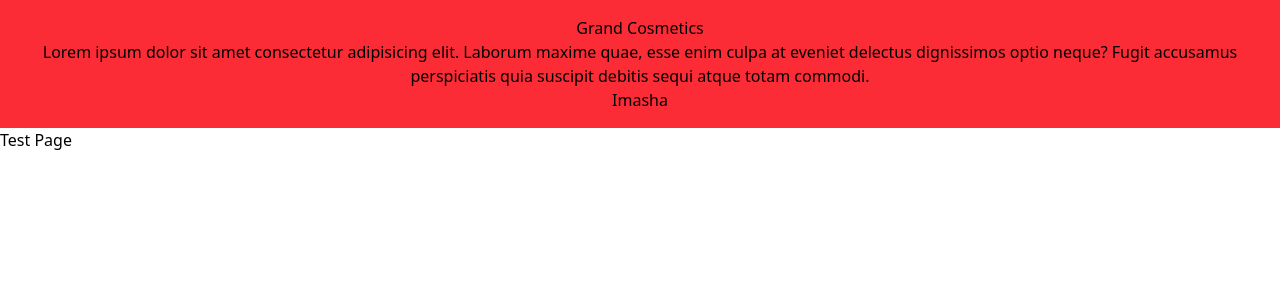
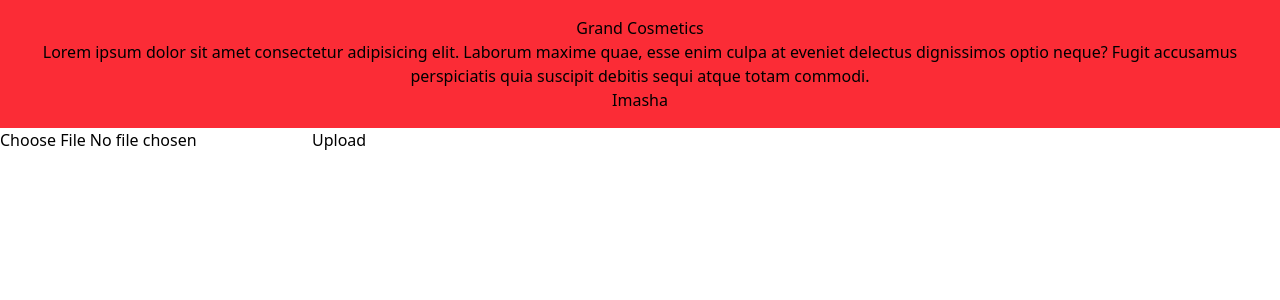
Before and after one commit to ImashaKumarasinghe/MERN_frontend, a React app: page /test in a window 1280 px wide. Shown: the top 300 px of the page. Built offline with nearby package versions, Linux system fonts and the light colour scheme; the HTML template or start-up script is replaced by a standard one.

Commit message:
check file uploading

```diff
--- a/src/App.jsx
+++ b/src/App.jsx
@@ -35,3 +35,7 @@ function App() {
 }
 
 export default App
+
+//https://lldezvxoqwqrjjijpadi.supabase.co
+
+//eyJhbGciOiJIUzI1NiIsInR5cCI6IkpXVCJ9.eyJpc3MiOiJzdXBhYmFzZSIsInJlZiI6ImxsZGV6dnhvcXdxcmpqaWpwYWRpIiwicm9sZSI6ImFub24iLCJpYXQiOjE3NjIxNjAzMTUsImV4cCI6MjA3NzczNjMxNX0.YO20WIJO9_JIKe8IIbXIRYj5Lq1Urse59w7uKMTMWXw
--- a/src/pages/testPage.tsx
+++ b/src/pages/testPage.tsx
@@ -1,3 +1,6 @@
 export default function  TestPage(){
-    return <div>Test Page</div>
+    return <div>
+        <input type="file" />
+        <button>Upload</button>
+    </div>
 }
```
